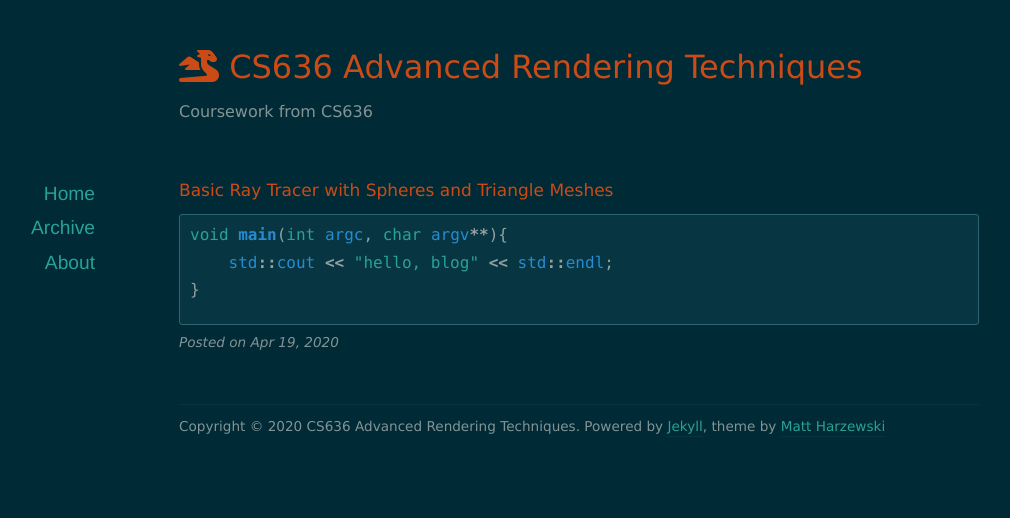
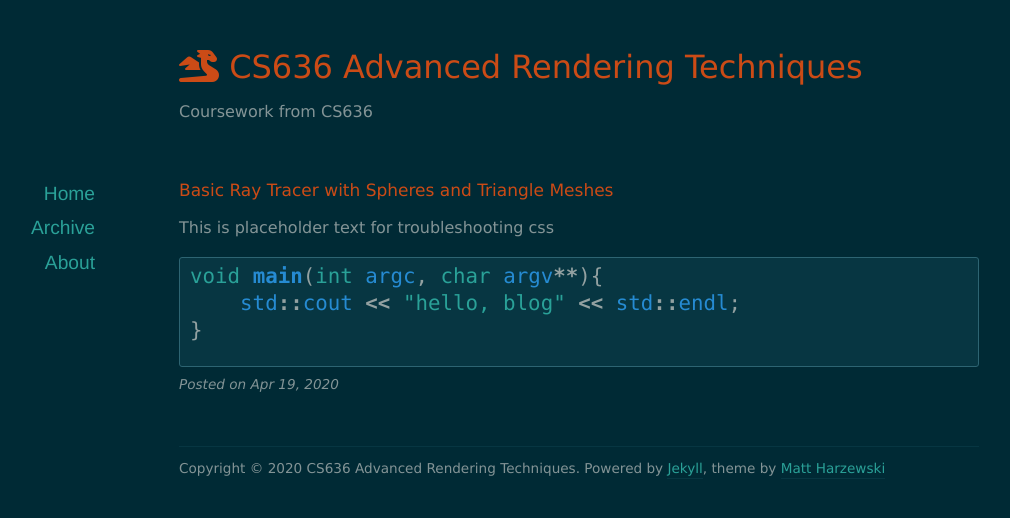
Before and after one commit to TaylorEllington/CS636-CPU-Raytracer, a Jekyll site: the page built from class-site/_posts/2020-04-19-Assignment-1-Basic-Ray-Tracer-With-Spheres-and-Triangle-Meshes.markdown, in a window 1280 px wide. Shown: the top 518 px of the page, without its empty margins (61-1071 px from the left). Built offline with Jekyll 4.4.1, drawn with Linux system fonts in a browser that asks for light colours; nearby versions of some CDN libraries.

Commit message:
css tweak

```diff
--- a/class-site/_posts/2020-04-19-Assignment-1-Basic-Ray-Tracer-With-Spheres-and-Triangle-Meshes.markdown
+++ b/class-site/_posts/2020-04-19-Assignment-1-Basic-Ray-Tracer-With-Spheres-and-Triangle-Meshes.markdown
@@ -6,6 +6,8 @@ categories: ray-tracing
 visible: 1
 ---
 
+This is placeholder text for troubleshooting css
+
 {% highlight c %}
 void main(int argc, char argv**){
     std::cout << "hello, blog" << std::endl;
--- a/class-site/assets/css/style.css
+++ b/class-site/assets/css/style.css
@@ -57,7 +57,7 @@ sup { vertical-align: super; font-size: 0.85em; }
 sub { vertical-align: sub; font-size: 0.85em; }
 
 code {
-    font: 1.0em Monaco, Courier, Monospace;
+    font: 1.3em Monaco, Courier, Monospace;
 }
 
 blockquote {
```
